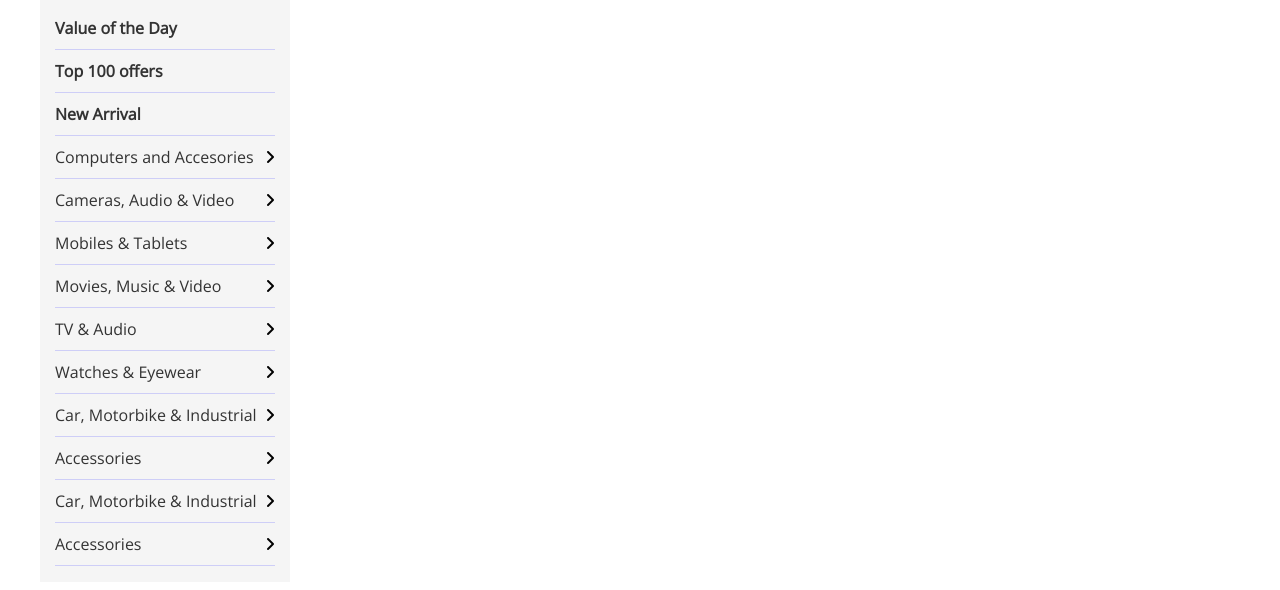
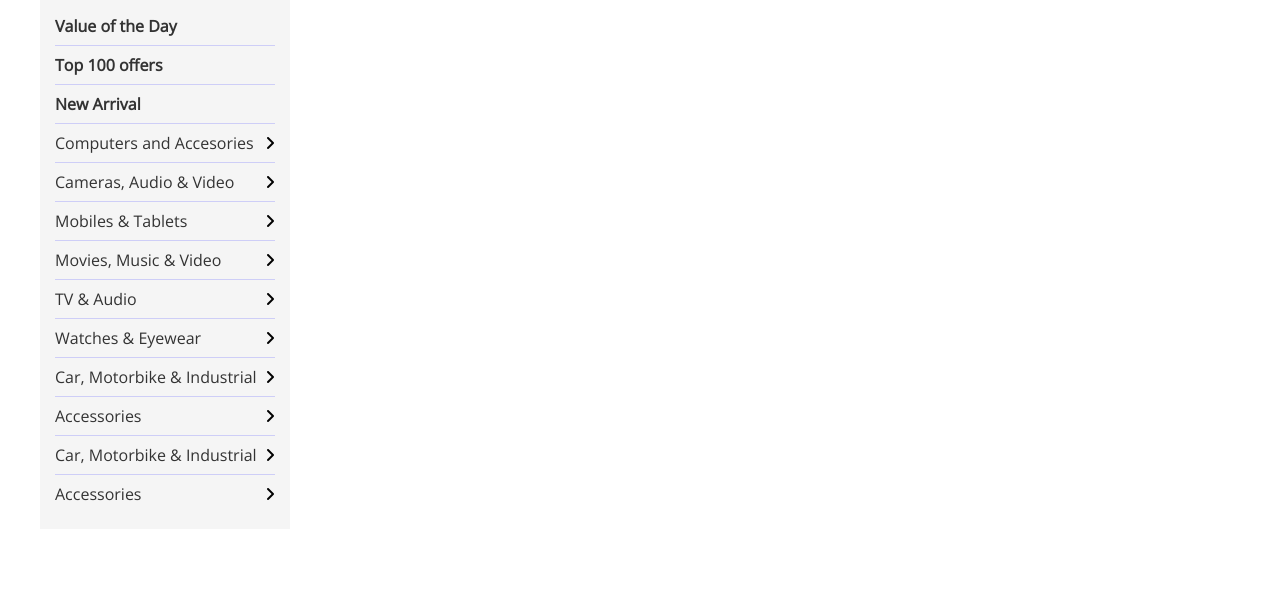
Before and after one commit to hasnat-shohag/ecommerce_site, a website: page index.html in a window 1280 px wide. Both pictures are taken after a click on the element "All Categories". Shown: the part 172-762 px from the top of the page. Drawn offline with nearby package versions, Linux system fonts and the light colour scheme.

Commit message:
try to best practice in existend code

```diff
--- a/assets/js/script.js
+++ b/assets/js/script.js
@@ -22,5 +22,5 @@ const category_selector = document.querySelector(".all_category_trigger");
 category_selector.addEventListener('click', (e)=>{
     e.preventDefault();
     // console.log("clicked category");
-    document.querySelector('.error_handle').classList.toggle("show_all_category_list");
+    document.querySelector('.all_category_list').classList.toggle("active");
 })
--- a/assets/sass/components/bottom_nav.sass
+++ b/assets/sass/components/bottom_nav.sass
@@ -1,3 +1,5 @@
+@import "../common/reset"
+
 .bottom_nav
 
     .content
@@ -6,10 +8,11 @@
 
         .left
             min-width: 250px
+            position: relative
+
             .all_category_trigger
                 cursor: pointer
                 background-color: #fff444
-                position: relative
                 border-top-left-radius: 5px
                 border-top-right-radius: 5px
                 padding: 10px 20px
@@ -27,9 +30,19 @@
               background-color: #f5f5f5
               padding: 0px 15px
               transition-duration: 0.3s
+              display: hidden
+              opacity: 0
+              top: 150px
+
+
+              &.active
+                visibility: visible
+                opacity: 1
+                top: 100%
+
               ul
                 li
-                  padding: 10px 0px
+                  padding: 8px 0px
                   border-bottom: 1px solid #33f3
 
                   a
@@ -39,6 +52,9 @@
                     color: #121212
                     background-color: #ededed
 
+                  &:last-child
+                    border: none
+
                 .feature_link
                   font-weight: 600
 
@@ -46,6 +62,7 @@
                   display: flex
                   justify-content: space-between
                   align-items: center
+
 
         .mid
           flex: 1
@@ -68,13 +85,3 @@
         .right
             a
               color: #333e48
-
-.error_handle
-  visibility: hidden
-  opacity: 0
-  top: 100px
-
-.show_all_category_list
-  visibility: visible
-  opacity: 1
-  top: 42px
--- a/index.html
+++ b/index.html
@@ -46,7 +46,7 @@
             referrerpolicy="no-referrer"
         />
         <!-- <link rel="stylesheet" href="./assets/styles/style.css" /> -->
-        <link rel="stylesheet" href="./assets/styles/output.css">
+        <link rel="stylesheet" href="./assets/styles/style.css">
     </head>
 
     <body>
@@ -317,10 +317,10 @@
                         <div class="all_category_trigger">
                             <a href="#">
                                 <i class="fas fa-list"></i>
-                                All Categories
+                                <span> All Categories </span>
                             </a>
                         </div>
-                        <div class="all_category_list error_handle">
+                        <div class="all_category_list">
                             <ul>
                                 <li class="feature_link">
                                     <a href="#">Value of the Day</a>
```
Also changed, not shown: assets/styles/output.css (deleted), assets/styles/style.css, 2 other files.
